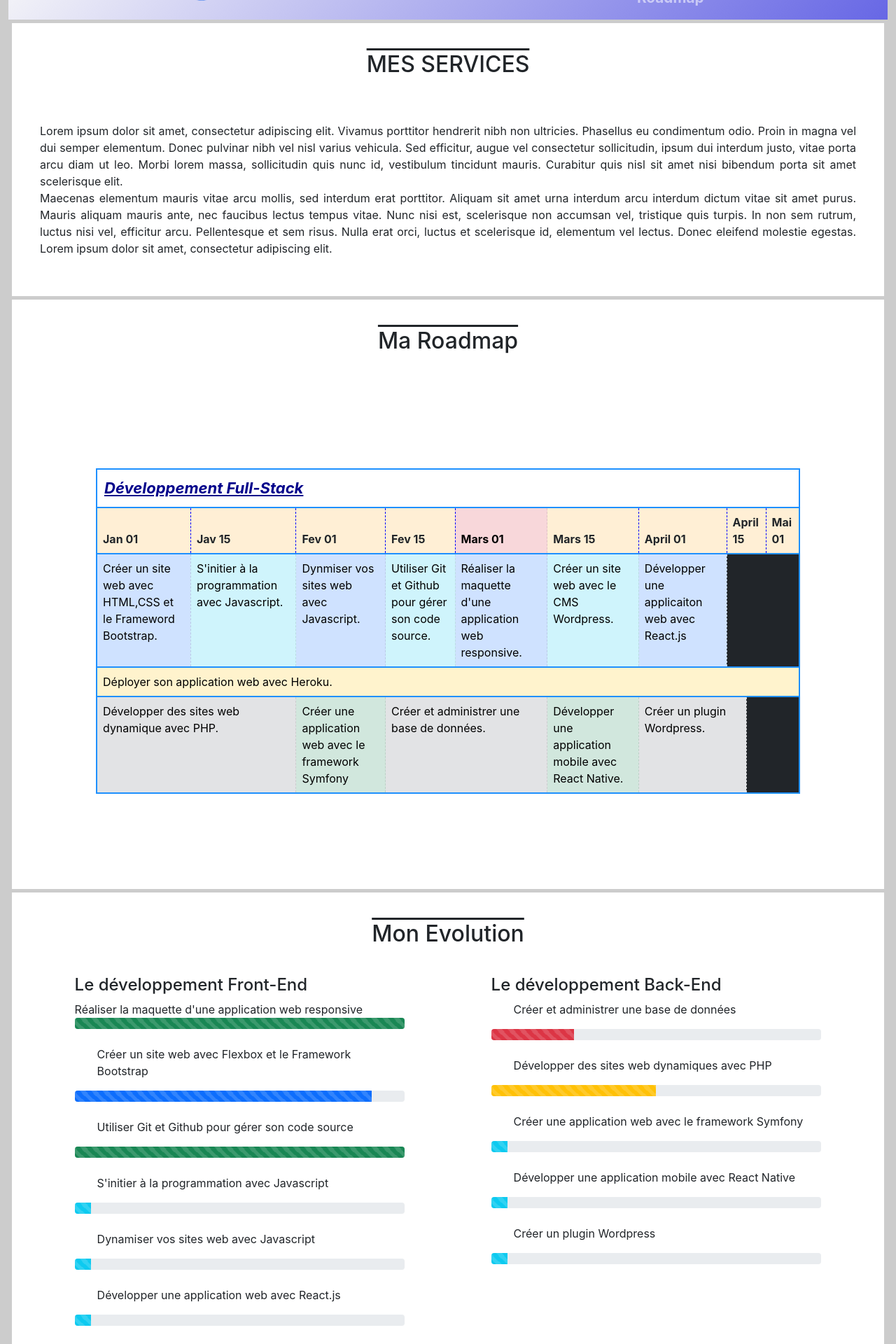
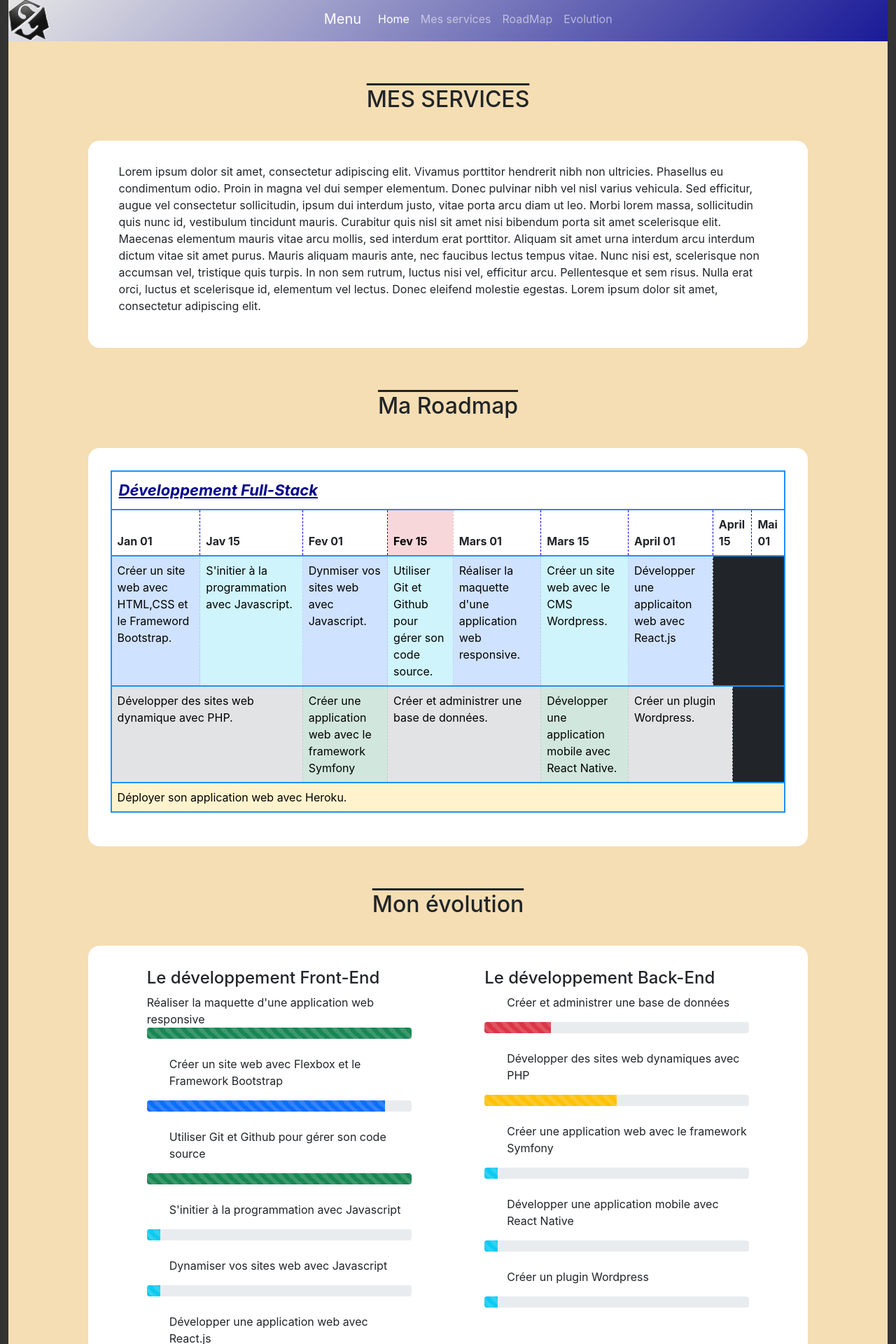
Before and after one commit to N-eleazar/E-Portfolio, a PHP site: page /index.html in a window 1280 px wide. Shown: the part 601-2521 px from the top of the page at 70% size. Run offline with PHP 8.4, Linux system fonts and the light colour scheme.

Commit message:
refonte du code.

```diff
--- a/index.html
+++ b/index.html
@@ -20,65 +20,65 @@
 
       <header>
         <div class="row">
-      <img src="images/banniere-workplace.webp" alt="BANNIERE">
+          <div class="col">
+            <img
+              src="https://picsum.photos/1800/600"
+              alt="BANNIERE"
+              >
+          </div>
         </div>
       </header>
 
       <nav>
         <div class="row">
-     <div class="col img_logo">
-      <div class="col-2">
+          <div class="col-4">
+            <div class="logo">
               <img
-          src="images/fading-logo.png"
-          height="40px"
-          alt=""
-        />
+                src="/images/zozor_logo.png"
+                alt="Logo+Title">
             </div>
           </div>
-     <div class="col">
-      <navbar class="navbar navbar-expand-lg navbar-dark">
+
+          <div class="col-xl-8 col-6">
+            <div class="navbar navbar-expand-xl navbar-dark">
+              <div class="container-fluid">
                 <a class="navbar-brand" href="#">Menu</a>
-          <button
-            class="navbar-toggler"
-            type="button"
-            data-toggle="collapse"
-            data-target="#navbarNav"
-            aria-controls="navbarNav"
-            aria-expanded="false"
-            aria-label="Toggle navigation"
-          >
+                <button class="navbar-toggler" type="button" data-bs-toggle="collapse" data-bs-target="#navbarScroll" aria-controls="navbarScroll" aria-expanded="false" aria-label="Toggle navigation">
                   <span class="navbar-toggler-icon"></span>
                 </button>
-        <div class="collapse navbar-collapse" id="navbarNav">
-          <ul class="navbar-nav">
-            <li class="nav-item active">
-              <a class="nav-link" href="#">Home</a
-              >
+                <div class="collapse navbar-collapse" id="navbarScroll">
+                  <ul class="navbar-nav me-auto my-2 my-lg-0 navbar-nav-scroll" style="--bs-scroll-height: 100px;">
+                    <li class="nav-item">
+                      <a class="nav-link active" aria-current="page" href="#">Home</a>
                     </li>
                     <li class="nav-item">
-              <a class="nav-link" href="#services">Services</a>
+                      <a class="nav-link" href="#service">Mes services</a>
                     </li>
                     <li class="nav-item">
-              <a class="nav-link" href="#roadmap">Ma Roadmap</a>
+                      <a class="nav-link" href="#roadmap">RoadMap</a>
                     </li>
                     <li class="nav-item">
-              <a class="nav-link" href="#competences">Compétences</a>
-            </li>
-            <li class="nav-item">
-              <a class="nav-link" href="#contact">Contact</a>
+                      <a class="nav-link" href="evolution">Evolution</a>
                     </li>
                   </ul>
+                  <!-- <form class="d-flex">
+                    <input class="form-control me-2" type="search" placeholder="Search" aria-label="Search">
+                    <button class="btn btn-outline-success" type="submit">Search</button>
+                  </form> -->
                 </div>
-      </navbar>
+              </div>
+            </div>
           </div>
         </div>
       </nav>
 
       <section>
-
         <article>
           <div class="row">
+            <div class="col">
               <h2 id="services">MES SERVICES</h2>
+              <div class="service">
+                <aside class="row">
                 <p>
                   Lorem ipsum dolor sit amet, consectetur adipiscing elit. Vivamus
                   porttitor hendrerit nibh non ultricies. Phasellus eu condimentum
@@ -99,6 +99,8 @@
                   ipsum dolor sit amet, consectetur adipiscing elit.
                   <br />
                 </p>
+              </aside>
+            </div>
         </div>
       </article>
 
@@ -107,7 +109,7 @@
             <div class="col">
               <h2 id="roadmap">Ma Roadmap</h2>
                 <div class="roadmap">
-              <div class="table-responsive">
+                  <aside class="row">
                     <table class="table">
                         <caption>Développement Full-Stack</caption>
                         <thead>
@@ -115,8 +117,8 @@
                                 <th colspan="2">Jan 01</th>
                                 <th colspan="2">Jav 15</th>
                                 <th colspan="2">Fev 01</th>
-                            <th colspan="2">Fev 15</th>
-                            <th colspan="2"class="table-danger">Mars 01</th>
+                                <th colspan="2" class="table-danger">Fev 15</th>
+                                <th colspan="2">Mars 01</th>
                                 <th colspan="2">Mars 15</th>
                                 <th colspan="2">April 01</th>
                                 <th colspan="2">April 15</th>
@@ -134,10 +136,6 @@
                                 <td class="table-info" colspan="2">Créer un site web avec le CMS Wordpress.</td>
                                 <td class="table-primary" colspan="2">Développer une applicaiton web avec React.js</td>
                                 <td class="table-dark" colspan="4"></td>
-
-                        </tr>
-                        <tr>
-                            <td class="table-warning" colspan="20">Déployer son application web avec Heroku.</td>
                             </tr>
                             <tr>
                               <td class="table-secondary" colspan="4">Développer des sites web dynamique avec PHP.</td>
@@ -147,9 +145,12 @@
                               <td class="table-secondary" colspan="3">Créer un plugin Wordpress.</td>
                               <td class="table-dark" colspan="5"></td>
                             </tr>
+                            <tr>
+                                <td class="table-warning" colspan="20">Déployer son application web avec Heroku.</td>
+                            </tr>
                         </tbody>
                     </table>
-                </div>
+                  </aside>
                 </div>
             </div>
           </div>
@@ -158,10 +159,8 @@
         <article>
           <div class="row">
             <div class="col">
-          <h2 id="competences">Mon Evolution</h2>
-        </div>
-      </div>
-
+              <h2 id="evolution">Mon évolution</h2>
+                <div class="evolution">
                   <aside class="row">
                     <div class="col-10 col-md-5">
                       <h4>Le développement Front-End</h4>
@@ -417,27 +416,25 @@
                     </div>
                     <br />
                   </aside>
+                </div>
+            </div>
+          </div>
         </article>
       </section>
 
       <footer>
-    <div id="contact">
         <div class="row">
           <div class="col">
-          <div class="">
-            <div class="container">
-              <h1 class="display-4">Fluid jumbotron</h1>
-              <p class="lead">
-                This is a modified jumbotron that occupies the entire
-                horizontal space of its parent.
-              </p>
-            </div>
+            <div class="evolution">
+              <div class="row">
+
               </div>
             </div>
           </div>
         </div>
       </footer>
-  </div>
+
+    </div>   <!-- Fin Container -->
 
   <script src="https://cdn.jsdelivr.net/npm/bootstrap@5.0.2/dist/js/bootstrap.bundle.min.js" integrity="sha384-MrcW6ZMFYlzcLA8Nl+NtUVF0sA7MsXsP1UyJoMp4YLEuNSfAP+JcXn/tWtIaxVXM" crossorigin="anonymous"></script>
   </body>
--- a/style.css
+++ b/style.css
@@ -1,7 +1,7 @@
 body {
   font-family: -apple-system, BlinkMacSystemFont, "Segoe UI", Roboto, Oxygen,
  Ubuntu, Cantarell, "Open Sans", "Helvetica Neue", sans-serif;
-  background: #cccccc;
+  background: #333333;
   /* background-image: url(); */
   font-size: 16px;
 }
@@ -15,85 +15,17 @@ html {
 }
 
 header {
-  background-color: #f1f1f1;
-  text-align: center;
+  background: whitesmoke;
+  overflow: hidden;
+  max-height: 4 header 0px;
 }
 
 nav {
-  position: relative;
-  overflow: hidden;
   background: linear-gradient(-45deg, rgba(0, 0, 255, 0.493), rgba(255, 255, 255, 0.876));
-  display: flexbox;
-  -webkit-box-align: center;
-      -ms-flex-align: center;
-          align-items: center;
-  -ms-flex-pack: distribute;
-      justify-content: space-around;
-  color: white;
-  width: 100%;
-  font-size: 1.3em;
-  font-weight: 700;
 }
 
-.img_logo {
-  display: -webkit-box;
-  display: -ms-flexbox;
-  display: flex;
-  -webkit-box-pack: center;
-      -ms-flex-pack: center;
-          justify-content: center;
-  -webkit-box-align: center;
-      -ms-flex-align: center;
-          align-items: center;
-}
-
-.content {
-  padding: 16px;
-}
-
-.sticky {
-  position: fixed;
-  top: 0;
-  width: 100%;
-}
-
-.sticky + .content {
-  padding-top: 60px;
-}
-
-.banniere {
-  height: auto;
-  overflow: hidden;
-  color: white;
-  -webkit-box-pack: center;
-      -ms-flex-pack: center;
-          justify-content: center;
-  -ms-flex-line-pack: center;
-      align-content: center;
-  -webkit-box-align: center;
-      -ms-flex-align: center;
-          align-items: center;
-}
-
-.banniere .logo {
-  opacity: 80;
-}
-
-.banniere .title {
-  position: absolute;
-  font-size: 2em;
-  font-weight: 700;
-  color: #98c3fb;
-  height: 20%;
-  width: 30%;
-  left: 30%;
-  top: 35;
-}
-
-/*  CORP DE PAGE  */
-article {
-  background: white;
-  padding: 40px;
+section {
+  background: wheat;
   display: -webkit-box;
   display: -ms-flexbox;
   display: flex;
@@ -104,28 +36,21 @@ article {
   -webkit-box-align: center;
       -ms-flex-align: center;
           align-items: center;
-  margin: 5px;
 }
 
-article p {
-  padding-top: 1.5em;
-  text-align: justify;
-  width: 80%;
+h2 {
+  text-align: center;
+  padding-bottom: 1em;
+  text-decoration: overline;
 }
 
-.roadmap {
-  padding: 80px;
-  margin-top: 50px;
-  border-radius: 25px;
-}
-
-.table {
-  background: papayawhip;
-  border: 1px solid;
-  border-collapse: collapse;
+article {
+  width: 80%;
+  padding-top: 4em;
 }
 
 caption {
+  background: white;
   padding: 10px;
   caption-side: top;
   font-size: 22px;
@@ -150,24 +75,15 @@ tr {
 aside {
   -ms-flex-pack: distribute;
       justify-content: space-around;
-}
-
-h2 {
-  text-align: center;
-  padding-bottom: 1em;
-  text-decoration: overline;
-}
-
-.jumbotron {
-  display: -webkit-box;
-  display: -ms-flexbox;
-  display: flex;
-  background: linear-gradient(-45deg, #0000ff, rgba(255, 255, 255, 0.876));
+  background: white;
+  padding: 2em;
+  border-radius: 1em;
 }
 
 footer {
-  height: 320px;
-  color: whitesmoke;
-  background-image: linear-gradient(60deg, dodgerblue, navy);
+  height: 8em;
+  background: wheat;
 }
+
+/* ------------------- */
 /*# sourceMappingURL=style.css.map */
--- a/style.scss
+++ b/style.scss
@@ -1,7 +1,7 @@
 body {
   font-family: -apple-system, BlinkMacSystemFont, "Segoe UI", Roboto, Oxygen,
     Ubuntu, Cantarell, "Open Sans", "Helvetica Neue", sans-serif;
-  background: lighten(black, 80%);
+  background: lighten(black, 20%);
   /* background-image: url(); */
   font-size: 16px;
 }
@@ -15,103 +15,39 @@ html {
 }
 
 header {
-  background-color: #f1f1f1;
-  text-align: center;
+  background: whitesmoke;
+  overflow: hidden;
+  max-height: 4&00px;
 }
 
 nav {
-  position: relative;
-  overflow: hidden;
   background: linear-gradient(
     -45deg,
     rgba(0, 0, 255, 0.493),
     rgba(255, 255, 255, 0.876)
   );
-  display: flexbox;
-  align-items: center;
-  justify-content: space-around;
-  color: white;
-  width: 100%;
-  font-size: 1.3em;
-  font-weight: 700;
 }
 
-.img_logo {
+section {
+  background: wheat;
   display: flex;
-  justify-content: center;
+  flex-direction: column;
   align-items: center;
 }
 
-.content {
-  padding: 16px;
-}
-
-.sticky {
-  position: fixed;
-  top: 0;
-  width: 100%;
-}
-
-.sticky + .content {
-  padding-top: 60px;
-}
-
-.banniere {
-  height: auto;
-  overflow: hidden;
-  color: white;
-  justify-content: center;
-  align-content: center;
-  align-items: center;
-
-  .logo {
-    opacity: 80;
-  }
-
-  .title {
-    position: absolute;
-    font-size: 2em;
-    font-weight: 700;
-    color: #98c3fb;
-    height: 20%;
-    width: 30%;
-    left: 30%;
-    top: 35;
-  }
-}
-
-/*  CORP DE PAGE  */
-section {
+h2 {
+  text-align: center;
+  padding-bottom: 1em;
+  text-decoration: overline;
 }
 
 article {
-  background: white;
-  padding: 40px;
-  display: flex;
-  flex-direction: column;
-  align-items: center;
-  margin: 5px;
-
-  p {
-    padding-top: 1.5em;
-    text-align: justify;
-    width: 80%;
-  }
-}
-
-.roadmap {
-  padding: 80px;
-  margin-top: 50px;
-  border-radius: 25px;
-}
-
-.table {
-  background: papayawhip;
-  border: 1px solid;
-  border-collapse: collapse;
+  width: 80%;
+  padding-top: 4em;
 }
 
 caption {
+  background: white;
   padding: 10px;
   caption-side: top;
   font-size: 22px;
@@ -135,21 +71,13 @@ tr {
 
 aside {
   justify-content: space-around;
-}
-
-h2 {
-  text-align: center;
-  padding-bottom: 1em;
-  text-decoration: overline;
-}
-
-.jumbotron {
-  display: flex;
-  background: linear-gradient(-45deg, #0000ff, rgba(255, 255, 255, 0.876));
+  background: white;
+  padding: 2em;
+  border-radius: 1em;
 }
 
 footer {
-  height: 320px;
-  color: whitesmoke;
-  background-image: linear-gradient(60deg, dodgerblue, navy);
+  height: 8em;
+  background: wheat;
 }
+/* ------------------- */
```
Also changed, not shown: 1 other file. Lines whose indentation alone changed are shown as unchanged.
